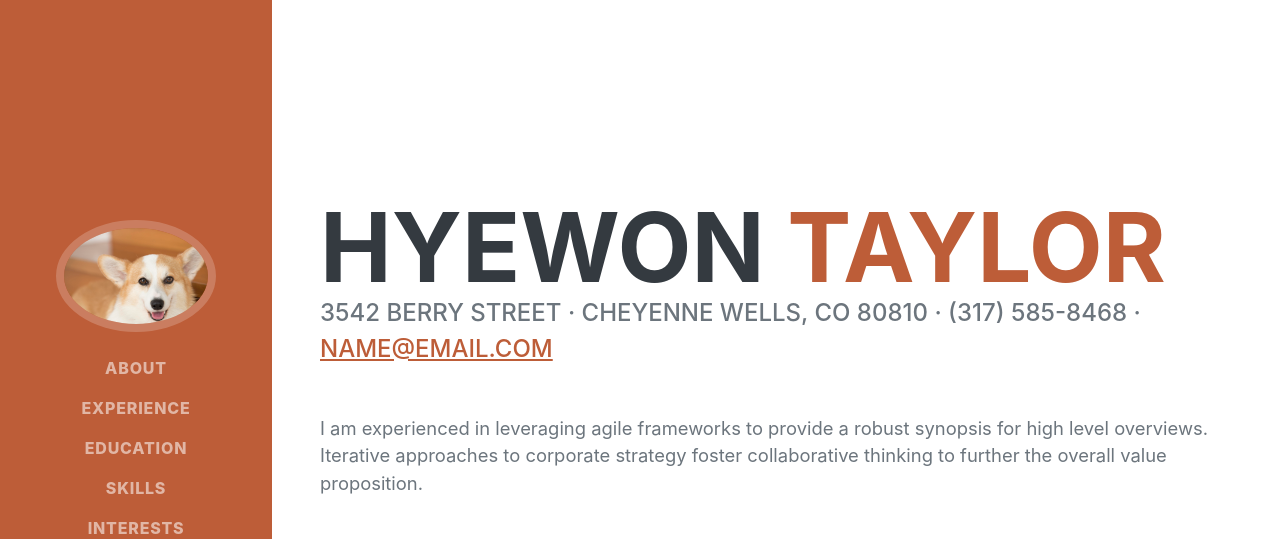
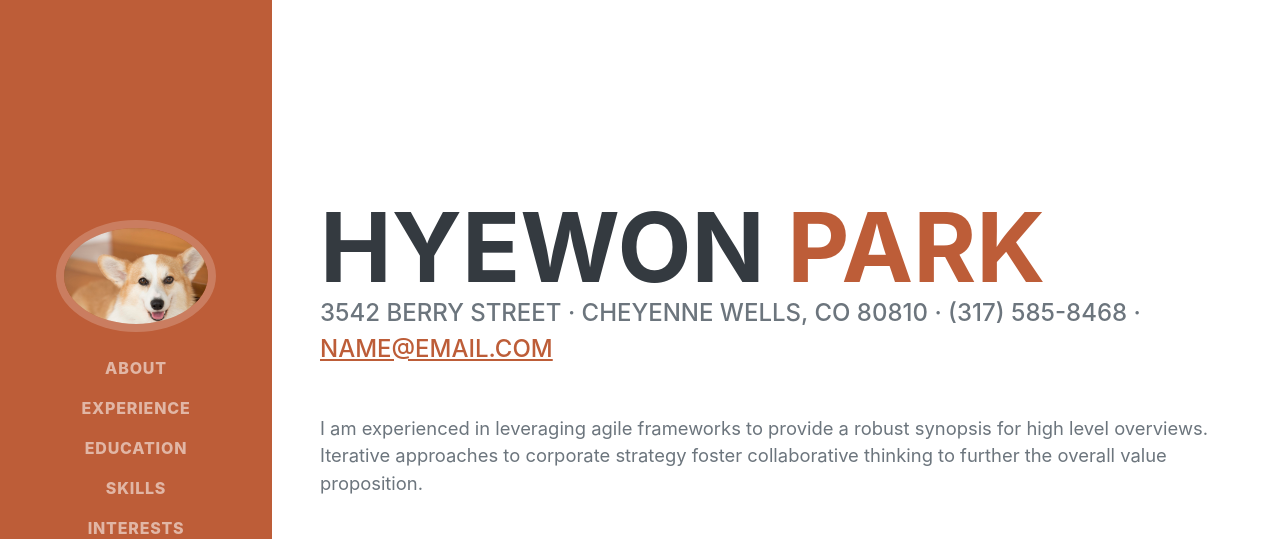
Before and after one commit to Hyewon97/Hyewon97.github.io, a plain HTML site: page index.html in a window 1280 px wide. Shown: the top 539 px of the page. Drawn offline with nearby package versions, Linux system fonts and the light colour scheme; a web font is replaced by a local one.

Commit message:
update prople

```diff
--- a/index.html
+++ b/index.html
@@ -41,7 +41,7 @@
                 <div class="resume-section-content">
                     <h1 class="mb-0">
                         Hyewon
-                        <span class="text-primary">Taylor</span>
+                        <span class="text-primary">Park</span>
                     </h1>
                     <div class="subheading mb-5">
                         3542 Berry Street · Cheyenne Wells, CO 80810 · (317) 585-8468 ·
```
